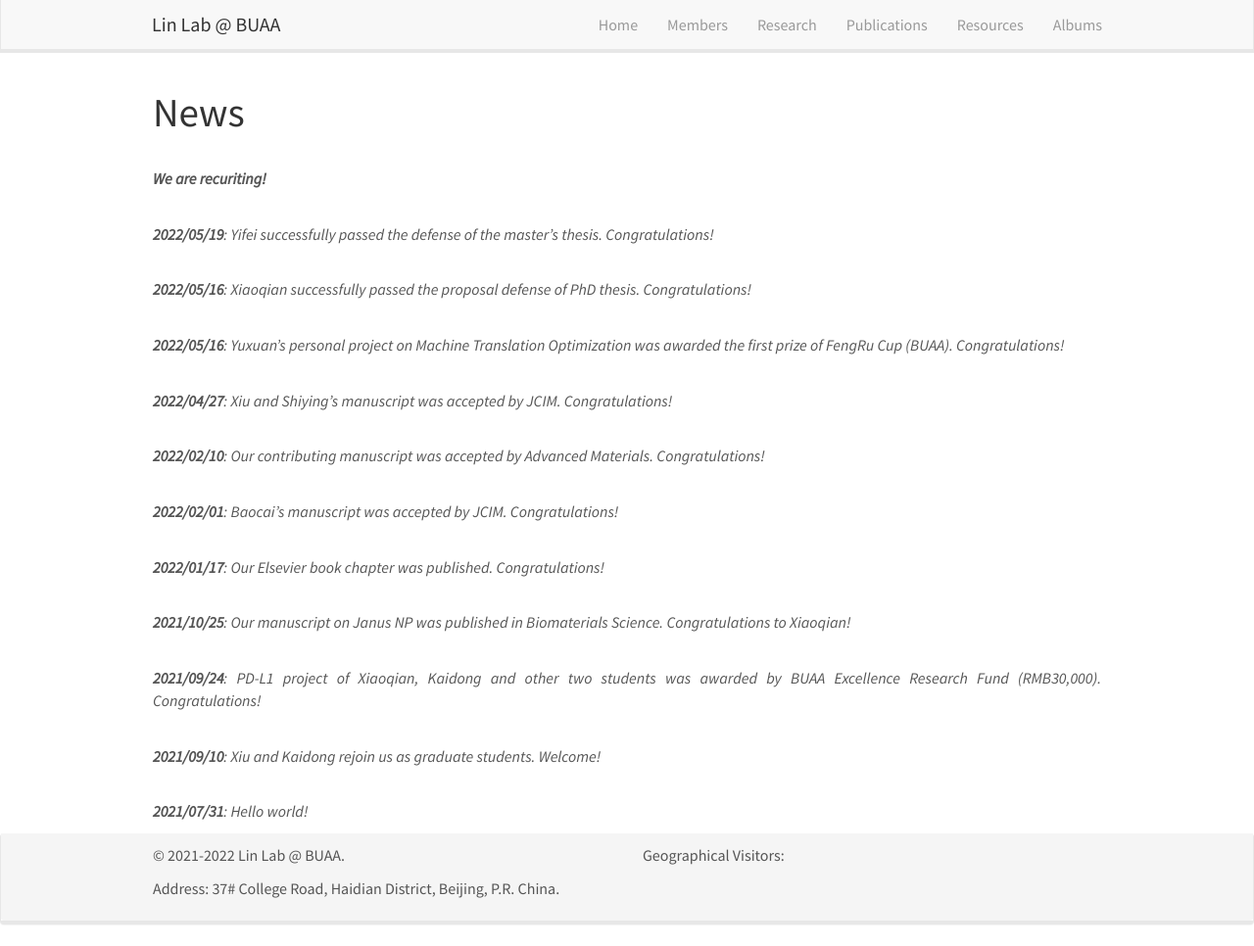
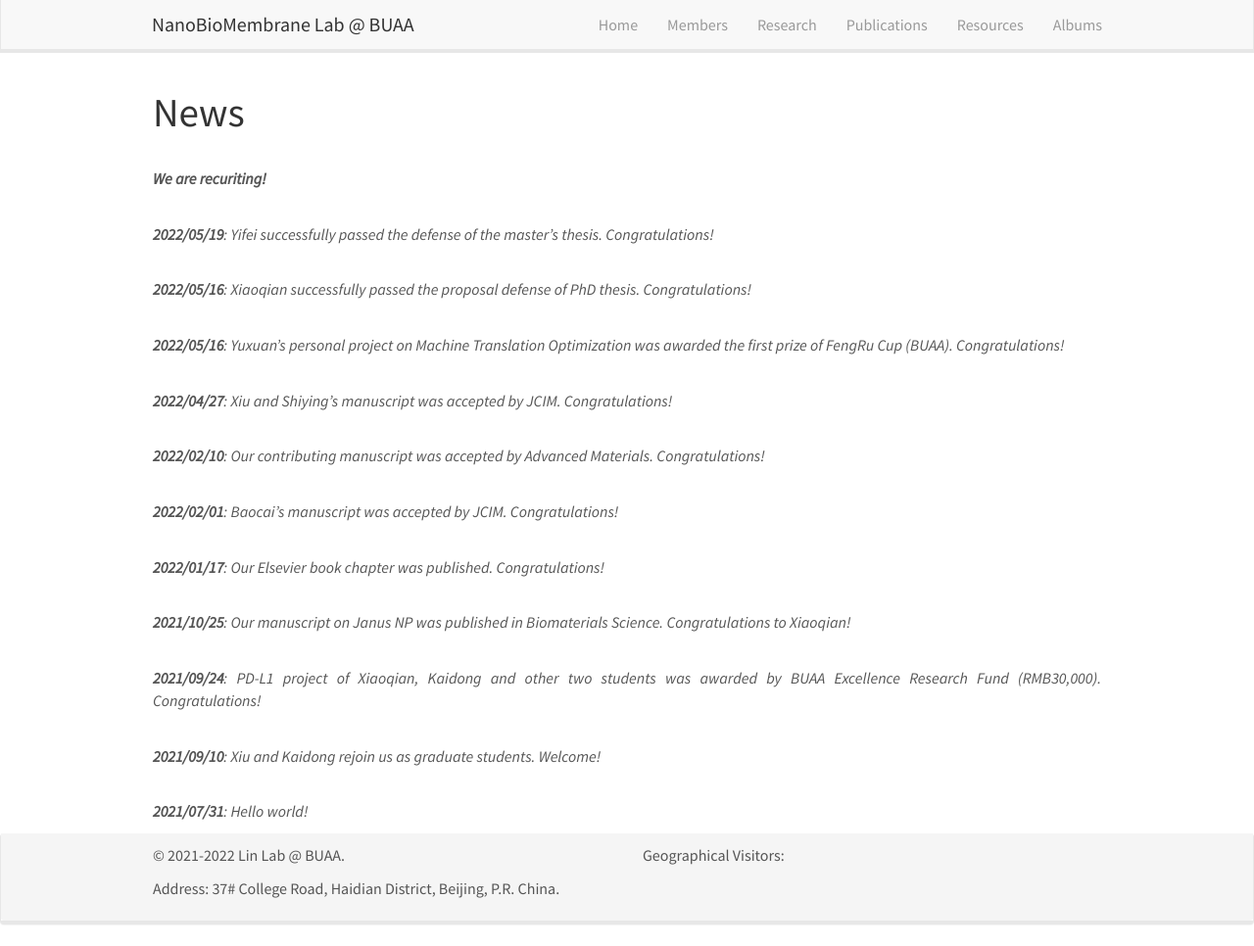
Before and after one commit to linxubo/linxubo.github.io, a Jekyll site: the page built from _pages/news.md, in a window 1280 px wide and 966 px high. Shown: the whole window at 98% size. Built offline with Jekyll 4.4.1, drawn with Linux system fonts in a browser that asks for light colours; nearby versions of some CDN libraries; a script that is not in the unit is left out.

Commit message:
Update header.html

```diff
--- a/_includes/header.html
+++ b/_includes/header.html
@@ -8,7 +8,7 @@
 		<span class="icon-bar"></span>
 	  </button>
 
-    <a class="navbar-brand" href="{{ site.url }}{{ site.baseurl }}/">Lin Lab @ BUAA</a>
+    <a class="navbar-brand" href="{{ site.url }}{{ site.baseurl }}/">NanoBioMembrane Lab @ BUAA</a>
 	</div>
 	<div class="collapse navbar-collapse" id="navbar-collapse-1">
 	  <ul class="nav navbar-nav navbar-right">
```
